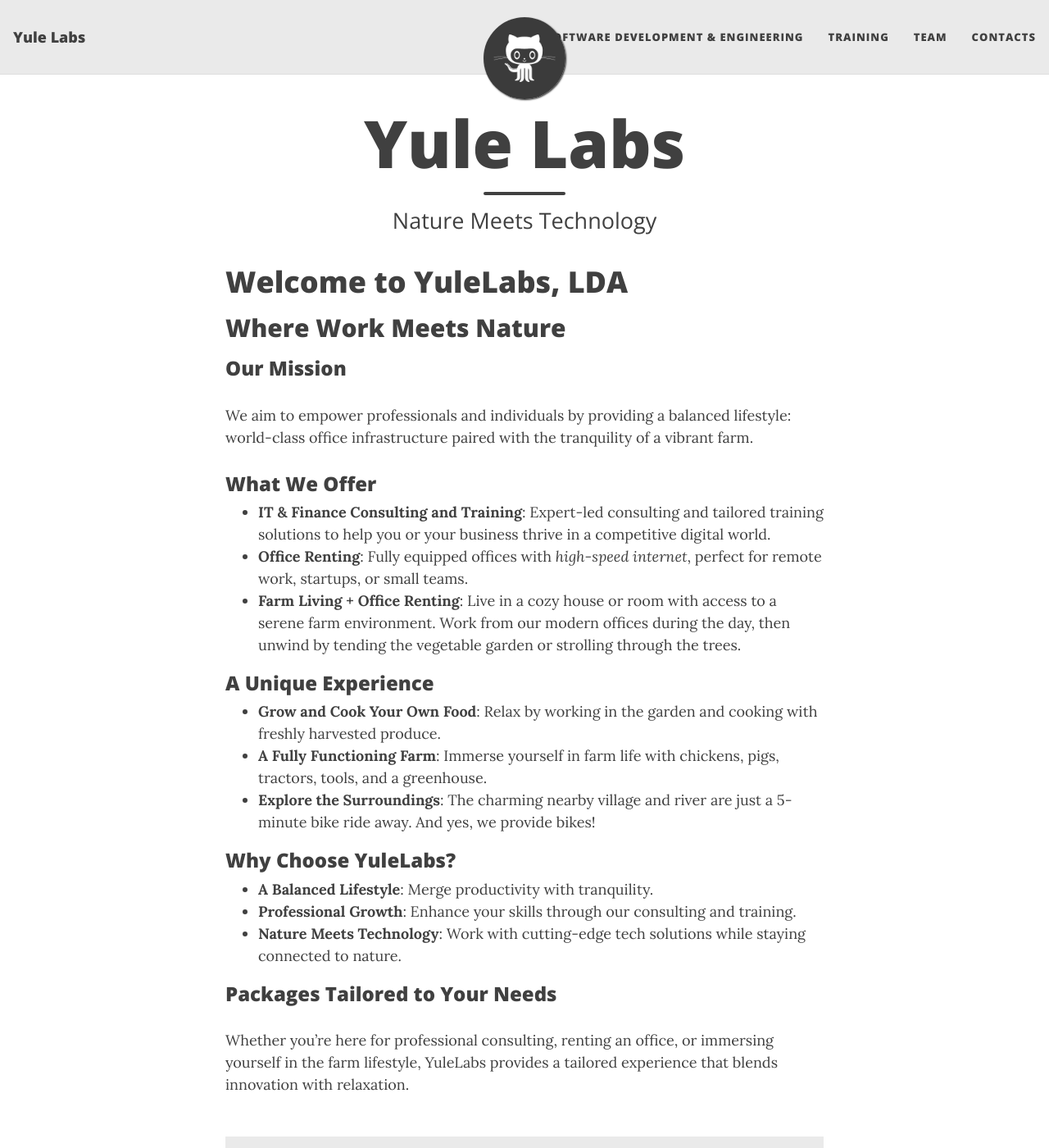
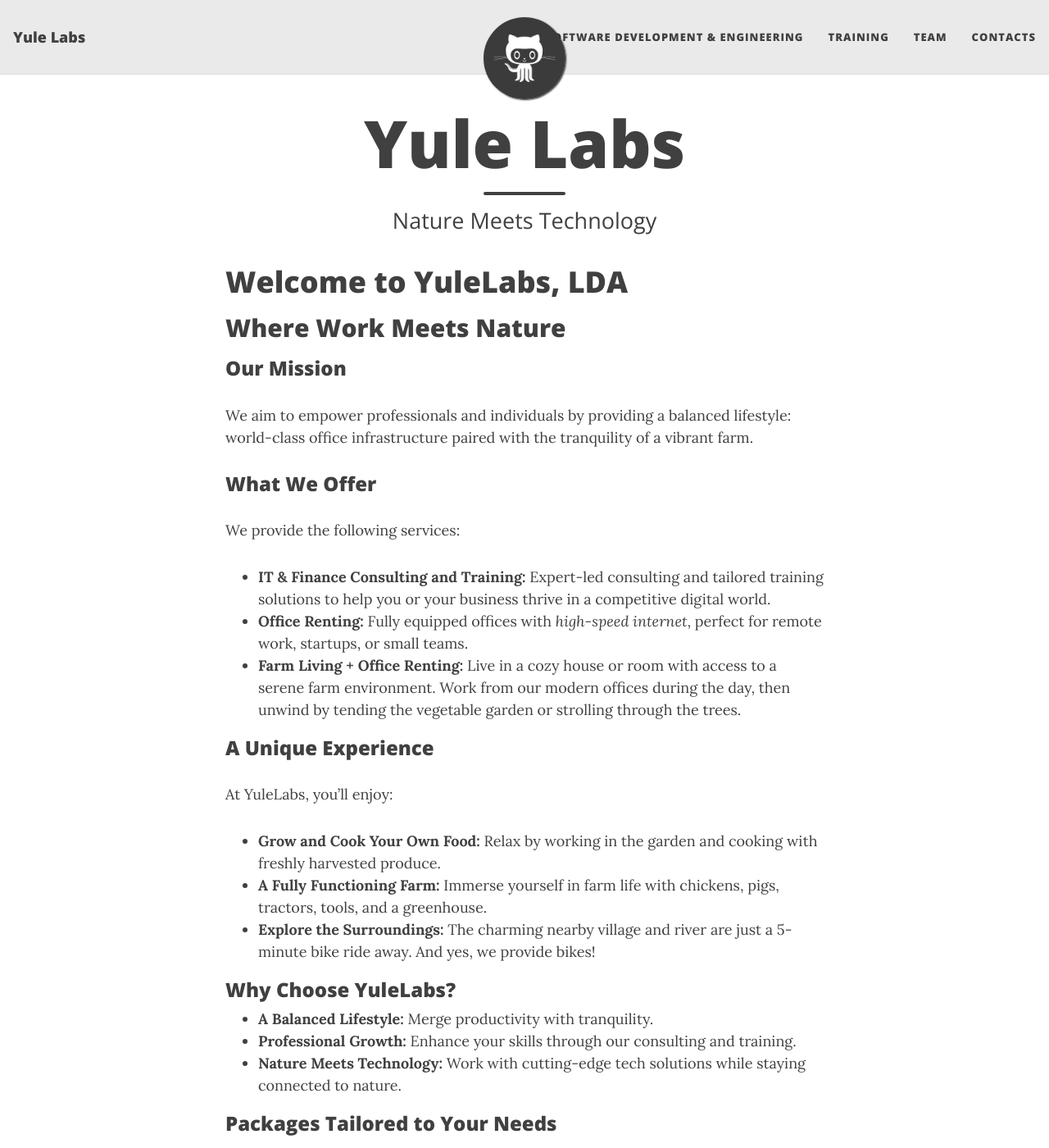
Before and after one commit to yulelabs/yulelabs.github.io, a Jekyll site: the page built from index.html, in a window 1280 px wide and 1400 px high. Shown: the whole window at 82% size. Built offline with Jekyll 4.4.1, drawn with Linux system fonts in a browser that asks for light colours; nearby versions of some CDN libraries; the list of posts is cut into pages by our own code.

Commit message:
Update index.html

```diff
--- a/index.html
+++ b/index.html
@@ -3,49 +3,37 @@
 title: Yule Labs
 subtitle: Nature Meets Technology
 ---
- <header>
     <h1>Welcome to YuleLabs, LDA</h1>
     <h2>Where Work Meets Nature</h2>
-    </header>
 
-    <section id="mission">
     <h3>Our Mission</h3>
     <p>We aim to empower professionals and individuals by providing a balanced lifestyle: world-class office infrastructure paired with the tranquility of a vibrant farm.</p>
-    </section>
 
-    <section id="services">
     <h3>What We Offer</h3>
+    <p>We provide the following services:</p>
     <ul>
-            <li><strong>IT & Finance Consulting and Training</strong>: Expert-led consulting and tailored training solutions to help you or your business thrive in a competitive digital world.</li>
-            <li><strong>Office Renting</strong>: Fully equipped offices with <em>high-speed internet</em>, perfect for remote work, startups, or small teams.</li>
-            <li><strong>Farm Living + Office Renting</strong>: Live in a cozy house or room with access to a serene farm environment. Work from our modern offices during the day, then unwind by tending the vegetable garden or strolling through the trees.</li>
+        <li><strong>IT & Finance Consulting and Training:</strong> Expert-led consulting and tailored training solutions to help you or your business thrive in a competitive digital world.</li>
+        <li><strong>Office Renting:</strong> Fully equipped offices with <em>high-speed internet</em>, perfect for remote work, startups, or small teams.</li>
+        <li><strong>Farm Living + Office Renting:</strong> Live in a cozy house or room with access to a serene farm environment. Work from our modern offices during the day, then unwind by tending the vegetable garden or strolling through the trees.</li>
     </ul>
-    </section>
 
-    <section id="experience">
     <h3>A Unique Experience</h3>
+    <p>At YuleLabs, you’ll enjoy:</p>
     <ul>
-            <li><strong>Grow and Cook Your Own Food</strong>: Relax by working in the garden and cooking with freshly harvested produce.</li>
-            <li><strong>A Fully Functioning Farm</strong>: Immerse yourself in farm life with chickens, pigs, tractors, tools, and a greenhouse.</li>
-            <li><strong>Explore the Surroundings</strong>: The charming nearby village and river are just a 5-minute bike ride away. And yes, we provide bikes!</li>
+        <li><strong>Grow and Cook Your Own Food:</strong> Relax by working in the garden and cooking with freshly harvested produce.</li>
+        <li><strong>A Fully Functioning Farm:</strong> Immerse yourself in farm life with chickens, pigs, tractors, tools, and a greenhouse.</li>
+        <li><strong>Explore the Surroundings:</strong> The charming nearby village and river are just a 5-minute bike ride away. And yes, we provide bikes!</li>
     </ul>
-    </section>
 
-    <section id="why-us">
     <h3>Why Choose YuleLabs?</h3>
     <ul>
-            <li><strong>A Balanced Lifestyle</strong>: Merge productivity with tranquility.</li>
-            <li><strong>Professional Growth</strong>: Enhance your skills through our consulting and training.</li>
-            <li><strong>Nature Meets Technology</strong>: Work with cutting-edge tech solutions while staying connected to nature.</li>
+        <li><strong>A Balanced Lifestyle:</strong> Merge productivity with tranquility.</li>
+        <li><strong>Professional Growth:</strong> Enhance your skills through our consulting and training.</li>
+        <li><strong>Nature Meets Technology:</strong> Work with cutting-edge tech solutions while staying connected to nature.</li>
     </ul>
-    </section>
 
-    <section id="packages">
     <h3>Packages Tailored to Your Needs</h3>
     <p>Whether you’re here for professional consulting, renting an office, or immersing yourself in the farm lifestyle, YuleLabs provides a tailored experience that blends innovation with relaxation.</p>
-    </section>
 
-    <footer>
     <p><strong>Discover a new way to live and work.</strong></p>
     <p><strong>Join YuleLabs today.</strong></p>
-    </footer>
```
Lines whose indentation alone changed are shown as unchanged.
